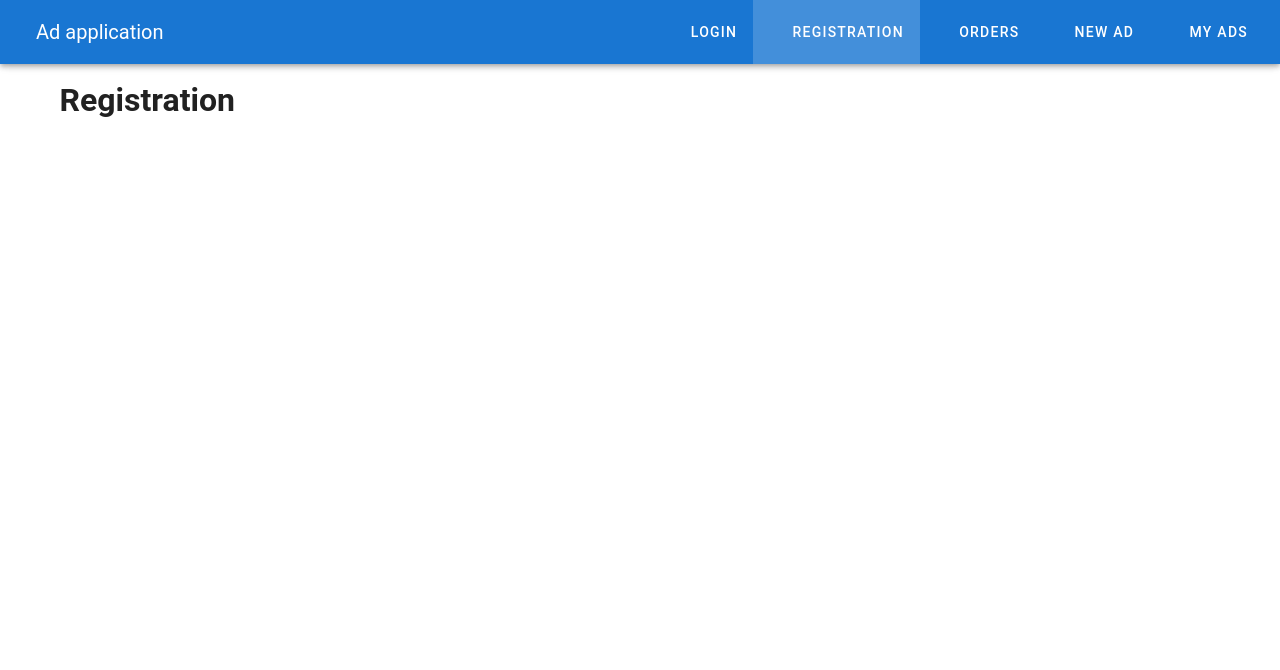
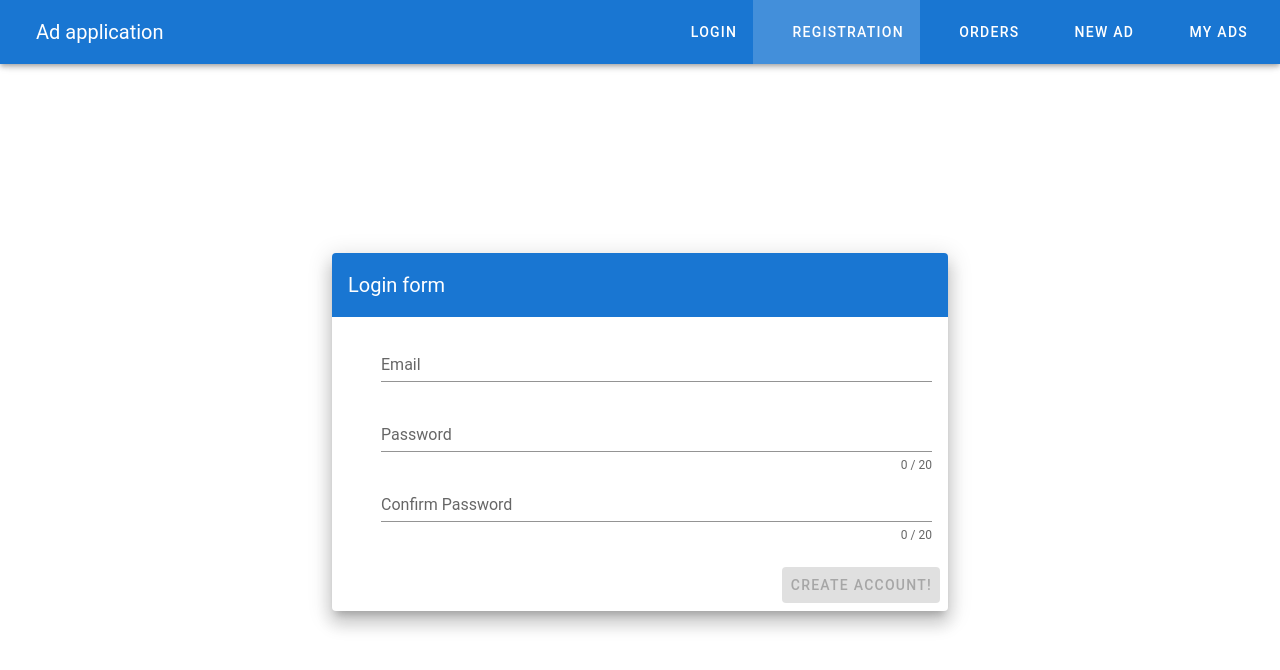
Before and after one commit to aleksandrkorchak/spa_vue_vuetify, a Vue app: page /registration in a window 1280 px wide. Shown: the top 670 px of the page. Built offline with nearby package versions, Linux system fonts and the light colour scheme; the HTML template or start-up script is replaced by a standard one.

Commit message:
Создание страницы регистрации

```diff
--- a/src/components/Auth/Registration.vue
+++ b/src/components/Auth/Registration.vue
@@ -1,8 +1,68 @@
 <template>
-  <v-container>
-    <v-row>
-      <v-col sm="12">
-        <h1>Registration</h1>
+  <v-container
+    class="fill-height"
+    fluid
+  >
+    <v-row
+      align="center"
+      justify="center"
+    >
+      <v-col
+        cols="12"
+        sm="8"
+        md="6"
+      >
+        <v-card class="elevation-12">
+          <v-toolbar
+            color="primary"
+            dark
+            flat
+          >
+            <v-toolbar-title>Login form</v-toolbar-title>
+          </v-toolbar>
+          <v-card-text>
+            <v-form v-model="valid" ref="form">
+              <v-text-field
+                label="Email"
+                name="email"
+                prepend-icon="mdi-account"
+                type="email"
+                v-model="email"
+                :rules="emailRules"
+                validate-on-blur
+              />
+
+              <v-text-field
+                label="Password"
+                name="password"
+                prepend-icon="mdi-lock"
+                type="password"
+                :counter="20"
+                v-model="password"
+                :rules="passwordRules"
+                validate-on-blur
+              />
+
+              <v-text-field
+                label="Confirm Password"
+                name="confirm-password"
+                prepend-icon="mdi-lock"
+                type="password"
+                :counter="20"
+                v-model="confirmPassword"
+                :rules="confirmPasswordRules"
+              />
+            </v-form>
+          </v-card-text>
+          <v-card-actions>
+            <v-spacer />
+            <v-btn
+              color="primary"
+              @click="onSubmit"
+              :disabled="!valid"
+            >Create account!</v-btn>
+          </v-card-actions>
+        </v-card>
       </v-col>
     </v-row>
   </v-container>
@@ -12,6 +72,34 @@
 export default {
   data () {
     return {
+      email: '',
+      password: '',
+      confirmPassword: '',
+      valid: false,
+      emailRules: [
+        v => !!v || 'E-mail is required',
+        v => /.+@.+\..+/.test(v) || 'E-mail must be valid'
+      ],
+      passwordRules: [
+        v => !!v || 'Password is required',
+        v => (v && v.length >= 6) || 'Password must be equal or more than 6 characters'
+      ],
+      confirmPasswordRules: [
+        v => !!v || 'Password is required',
+        v => v === this.password || 'Password should match'
+      ]
+    }
+  },
+  methods: {
+    onSubmit () {
+      if (this.$refs.form.validate()) {
+        const user = {
+          email: this.email,
+          password: this.password
+        }
+        console.log(user)
+        console.log(this.$refs.form.value)
+      }
     }
   }
 }
```
